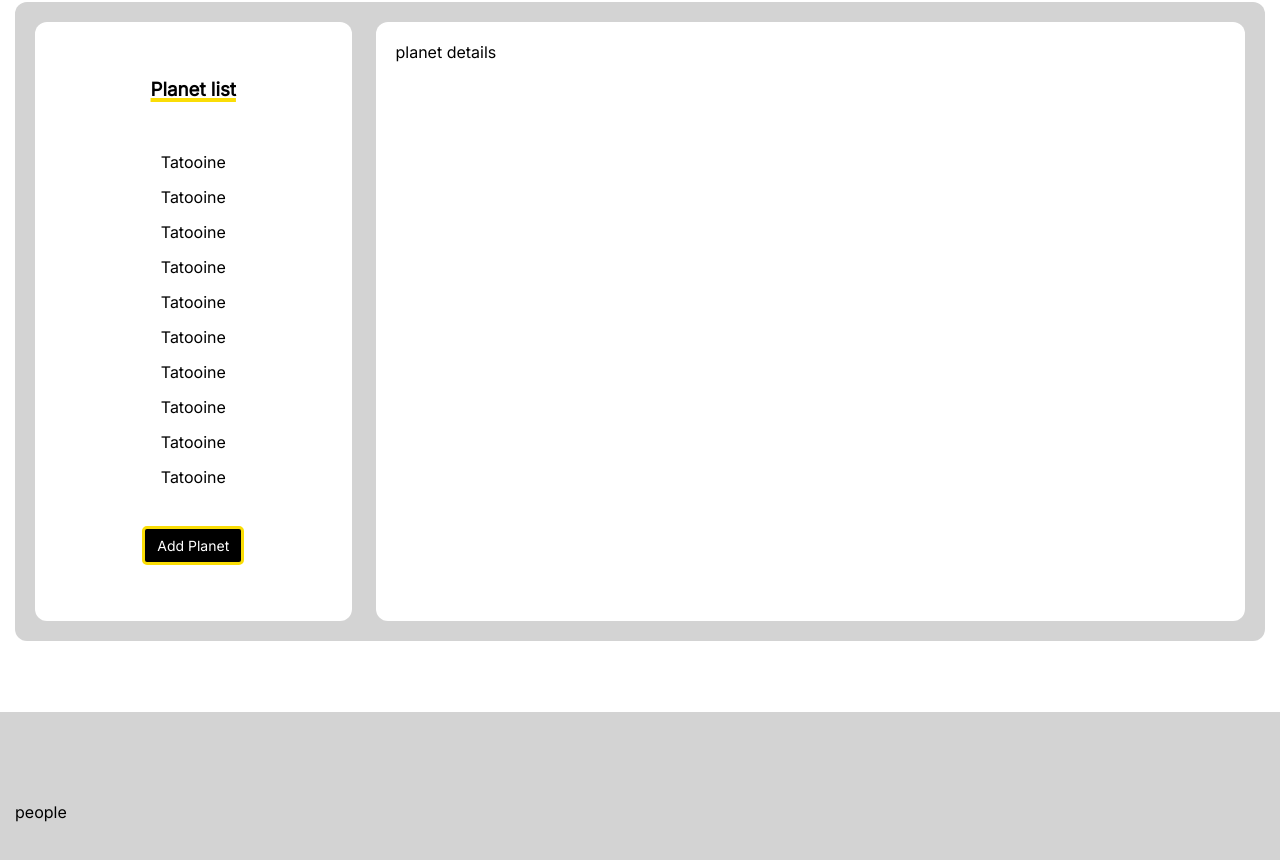
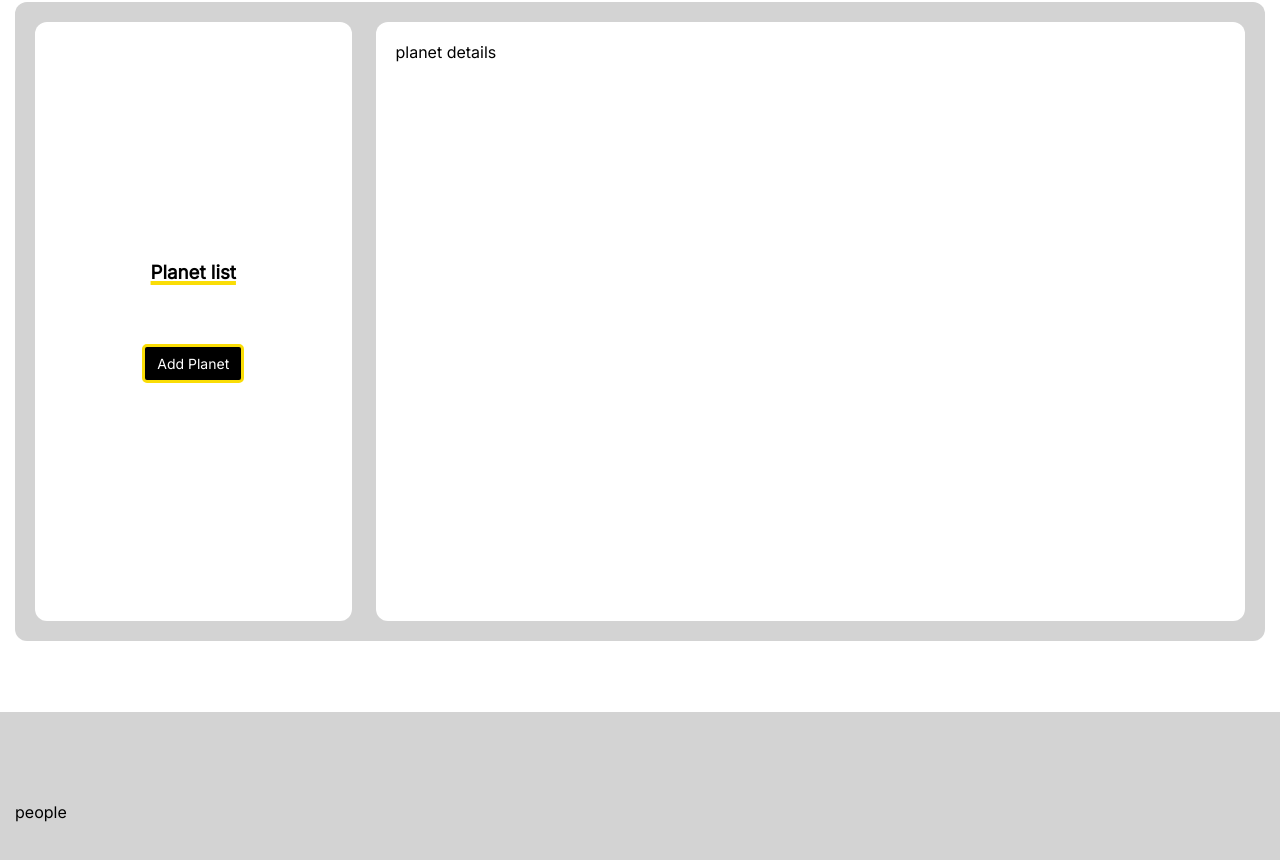
Before and after one commit to Ase020/star-wars-universe, a plain HTML site: page index.html in a window 1280 px wide. Shown: the part 972-1832 px from the top of the page. Drawn offline with Linux system fonts and the light colour scheme; no server answers.

Commit message:
pull planet list from api

```diff
--- a/index.html
+++ b/index.html
@@ -51,18 +51,7 @@
          <div class="planet-wrapper" id="planet-wrapper">
             <div class="planet-list">
                <h3 id="film-catalog">Planet list</h3>
-               <ul id="pList">
-                  <li>Tatooine</li>
-                  <li>Tatooine</li>
-                  <li>Tatooine</li>
-                  <li>Tatooine</li>
-                  <li>Tatooine</li>
-                  <li>Tatooine</li>
-                  <li>Tatooine</li>
-                  <li>Tatooine</li>
-                  <li>Tatooine</li>
-                  <li>Tatooine</li>
-               </ul>
+               <ul id="pList"></ul>
                <button id="add-planet">Add Planet</button>
             </div>
 
--- a/index.js
+++ b/index.js
@@ -64,9 +64,17 @@ document.addEventListener("DOMContentLoaded", () => {
       })
       .catch((err) => console.log(err.message));
 
+   const pList = document.getElementById("pList");
    //   Fetch Planets data
    fetch("https://www.swapi.tech/api/planets")
       .then((res) => res.json())
-      .then((data) => console.log(data))
+      .then(({ results }) => {
+         results.forEach((planet) => {
+            const planetList = document.createElement("li");
+            planetList.textContent = planet.name;
+            console.log(planetList);
+            pList.append(planetList);
+         });
+      })
       .catch((err) => console.log(err.message));
 });
--- a/style.css
+++ b/style.css
@@ -211,6 +211,7 @@ ul#pList {
    background: #fff;
    border-radius: 12px;
    padding: 20px;
+   /* display: none; */
 }
 
 .intro img {
```
